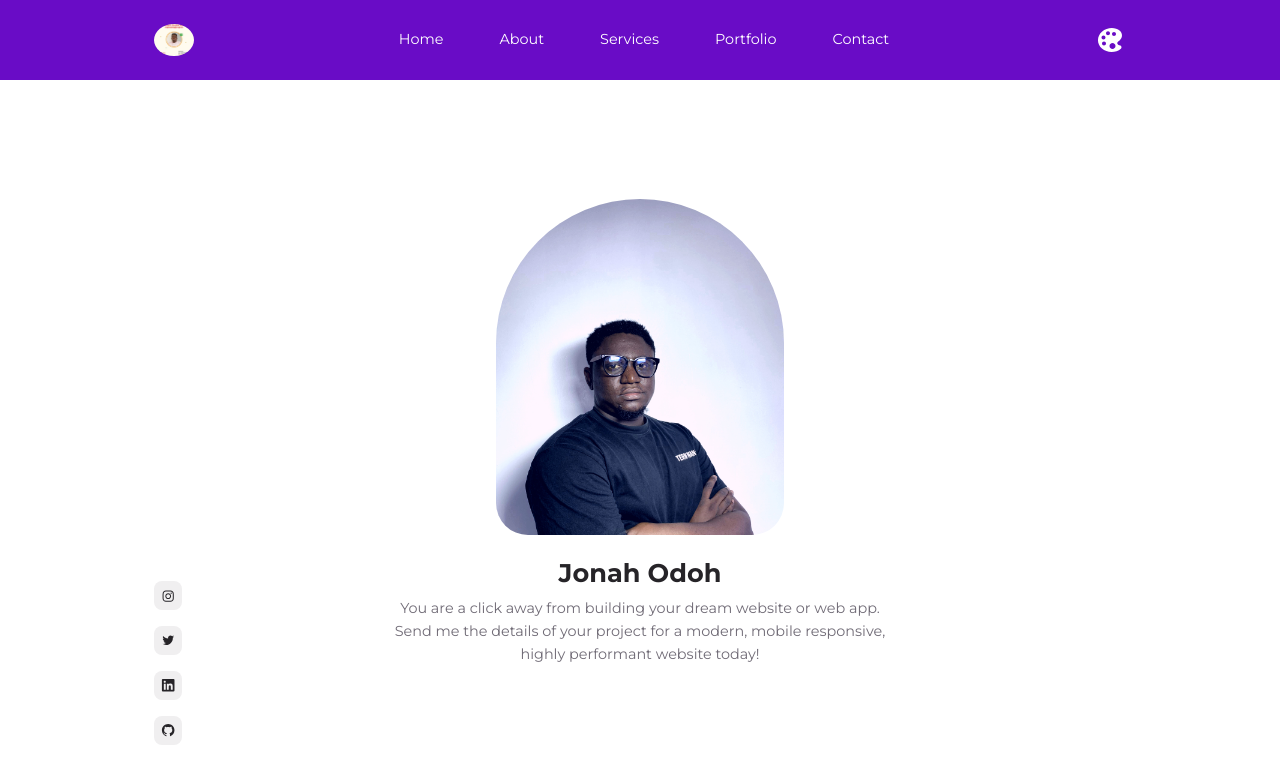
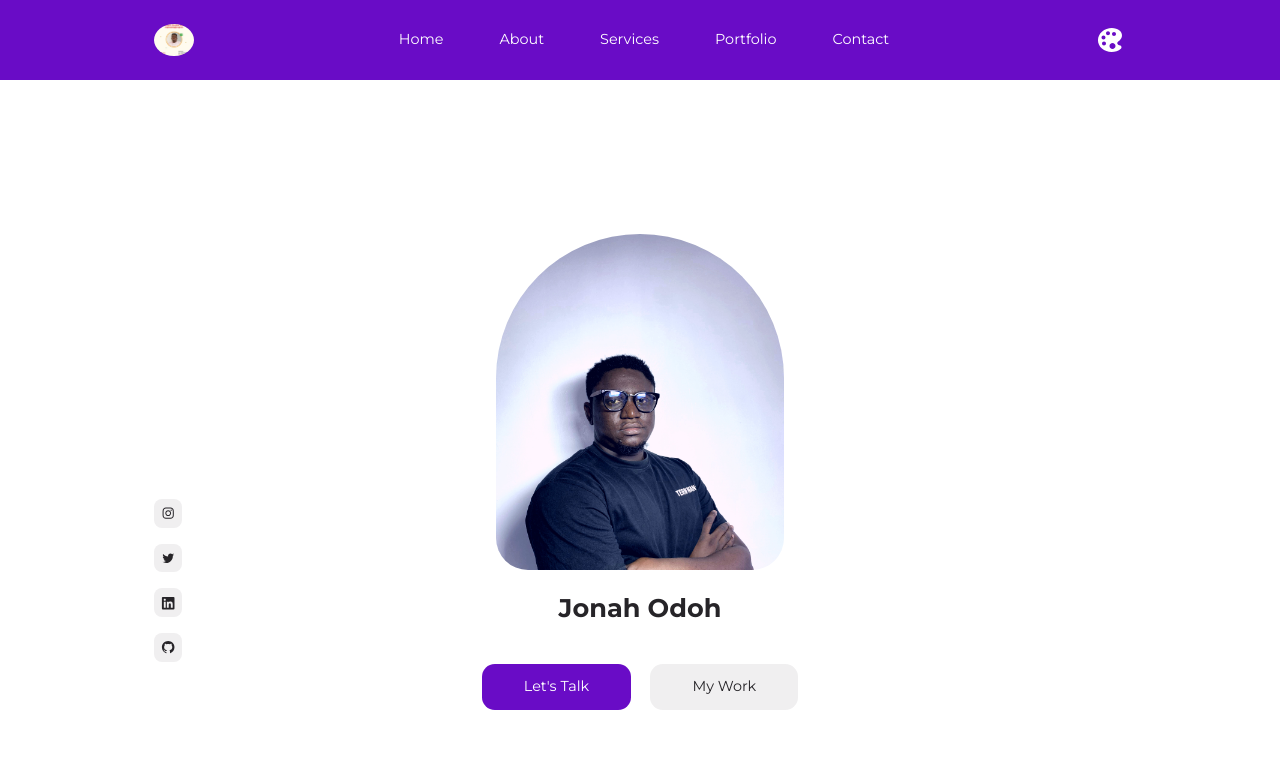
Before and after one commit to omonuj/my-portfolio, a React (Create React App) app: page / in a window 1280 px wide. Shown: the top 775 px of the page. Built offline with nearby package versions, Linux system fonts and the light colour scheme.

Commit message:
my updates

```diff
--- a/src/sections/header/Header.jsx
+++ b/src/sections/header/Header.jsx
@@ -16,9 +16,9 @@ const Header = () => {
         <div className="header__profile" data-aos="fade-in">
           <img src={HeaderImage} alt="Header Portait" />
         </div>
-        <h3  data-aos="fade-up">Jonah Odoh</h3>
+        <h3 className='h3' data-aos="fade-up">Jonah Odoh</h3>
         <p  data-aos="fade-up">
-        You are a click away from building your dream website or web app. Send me the details of your project for a modern, mobile responsive, highly performant website today!
+
         </p>
         <div className="header__cta"  data-aos="fade-up">
           <a href="#contact" className='btn primary'>Let's Talk</a>
--- a/src/sections/header/header.css
+++ b/src/sections/header/header.css
@@ -1,6 +1,5 @@
 header {
     margin-top: 5rem;
-    margin-bottom: 15rem;
     height: calc(100vh - 1rem);
     display: grid;
     place-items: center;
@@ -15,6 +14,8 @@ header {
     position: relative;
 }
 
+
+
 .header__profile {
     width: 18rem;
     height: 21rem;
@@ -24,7 +25,7 @@ header {
 }
 
 .header__container p {
-    width: 31rem;
+    width: 40rem;
     text-align: center;
     margin: 0.6rem 0 2rem;
 }
@@ -36,6 +37,7 @@ header {
 }
 
 .header__socials {
+    padding-bottom: 3rem;
     position: absolute;
     left: 0;
     bottom: 0;
```
